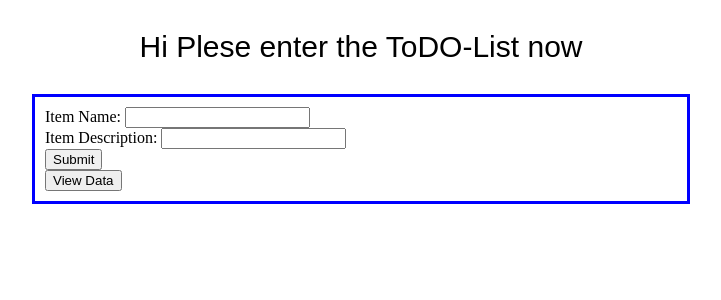
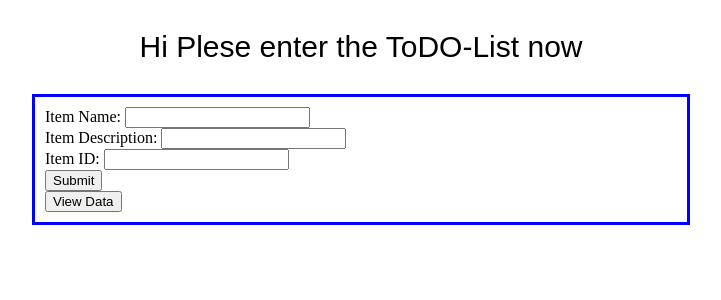
Before and after one commit to SuryaYallappa/flask-project, a Flask app: page / in a window 1280 px wide. Shown: the top 300 px of the page, without its empty margins (279-1000 px from the left). Run offline with Flask 3, Linux system fonts and the light colour scheme.

Commit message:
added Item Id

```diff
--- a/todo-app/frontend/templates/index.html
+++ b/todo-app/frontend/templates/index.html
@@ -15,6 +15,8 @@
         <input type="text" id="name" name="name" required><br>
         <label for="email">Item Description:</label>
         <input type="text" id="email" name="email" required><br>
+        <label for="itemId">Item ID:</label>
+        <input type="text" id="itemId" name="itemId" required><br>
         <input type="submit" value="Submit">
 
     </form>
```
